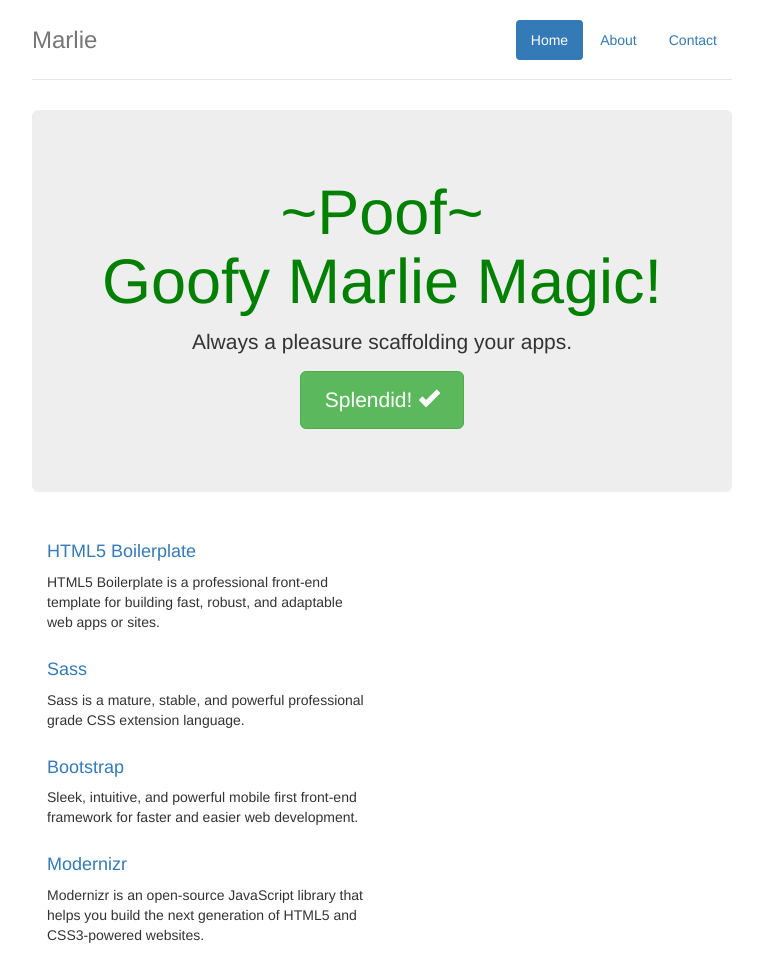
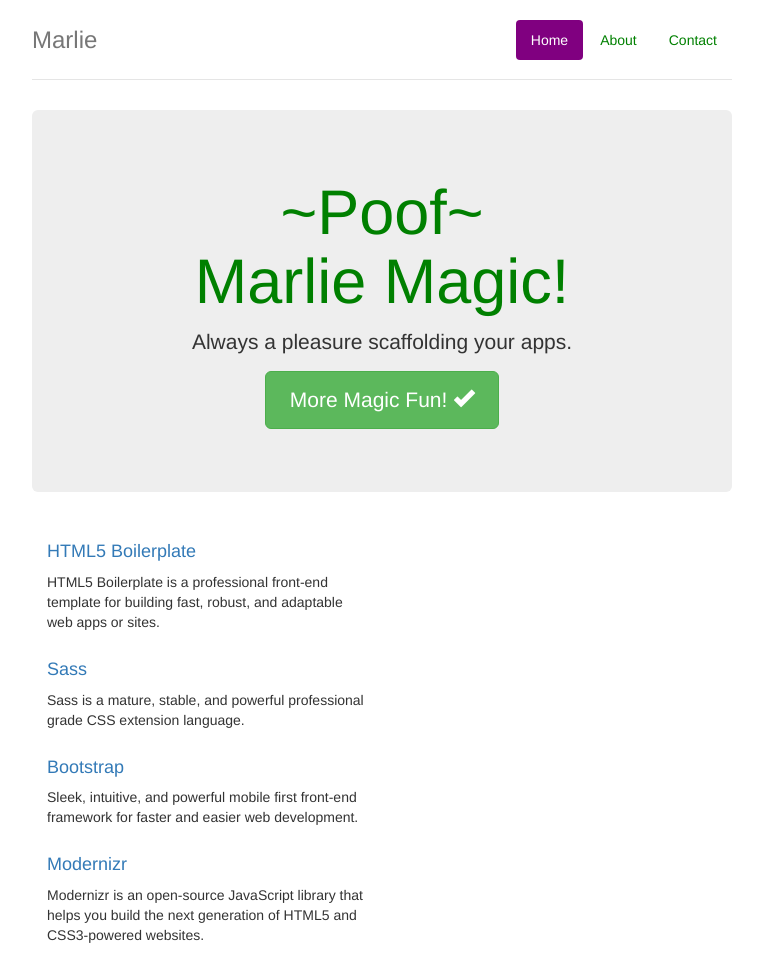
Before and after one commit to crossm2/Webapp, a website: page app/index.html in a window 1280 px wide. Shown: the top 958 px of the page, without its empty margins (258-1021 px from the left). Drawn offline with nearby package versions, Linux system fonts and the light colour scheme; files that its build step writes are made by us from their sources; files whose address does not match are found by name.

Commit message:
added css html and javascript

```diff
--- a/app/index.html
+++ b/app/index.html
@@ -7,7 +7,7 @@
     <meta name="viewport" content="width=device-width, initial-scale=1">
 
     <link rel="shortcut icon" href="/favicon.ico">
-    <link rel="apple-touch-icon" href="/apple-touch-icon.png">
+    <link rel="apple-touch-icon-precomposed" href="/path/to/cute-monster-152-227473.png">
     <!-- Place favicon.ico and apple-touch-icon.png in the root directory -->
 
     <!-- build:css(.) styles/vendor.css -->
@@ -39,9 +39,9 @@
       </div>
 
       <div class="jumbotron">
-        <h1>~Poof~<br> Goofy Marlie Magic!</h1>
+        <h1>~Poof~<br> Marlie Magic!</h1>
         <p class="lead">Always a pleasure scaffolding your apps.</p>
-        <p><a class="btn btn-lg btn-success" href="#">Splendid! <span class="glyphicon glyphicon-ok"></span></a></p>
+        <p><a class="btn btn-lg btn-success" href="http://www.2048.marliemagic.com"target="_blank">More Magic Fun! <span class="glyphicon glyphicon-ok"></span></a></p>
       </div>
 
       <div class="row marketing">
--- a/app/scripts/main.js
+++ b/app/scripts/main.js
@@ -1 +1,12 @@
 console.log('\'Allo \'Allo!'); // eslint-disable-line no-console
+
+
+$( document ).ready(function() {
+    console.log( "ready!" );
+
+$('li > a').click(function() {
+    $('li').removeClass();
+    $(this).parent().addClass('active');
+});
+
+});
--- a/app/styles/main.scss
+++ b/app/styles/main.scss
@@ -35,6 +35,13 @@ h1 {
 /* Custom page header */
 .header {
   border-bottom: 1px solid #e5e5e5;
+
+  li a {
+    color: green;
+  }
+.nav-pills > li.active > a, .nav-pills > li.active > a:hover, .nav-pills > li.active > a:focus {
+  background-color: purple;
+}
 
   /* Make the masthead heading the same height as the navigation */
   h3 {
```
Also changed, not shown: .tmp/scripts/main.js, app/cute-monster-114-227473.png (added), app/cute-monster-120-227473.png (added), app/cute-monster-144-227473.png (added), app/cute-monster-152-227473.png (added), app/cute-monster-16-227473.png (added), app/cute-monster-24-227473.png (added), app/cute-monster-32-227473.png (added), app/cute-monster-48-227473.png (added), app/cute-monster-57-227473.png (added), app/cute-monster-64-227473.png (added), app/cute-monster-72-227473.png (added), app/favicon.ico, 3 other files.
